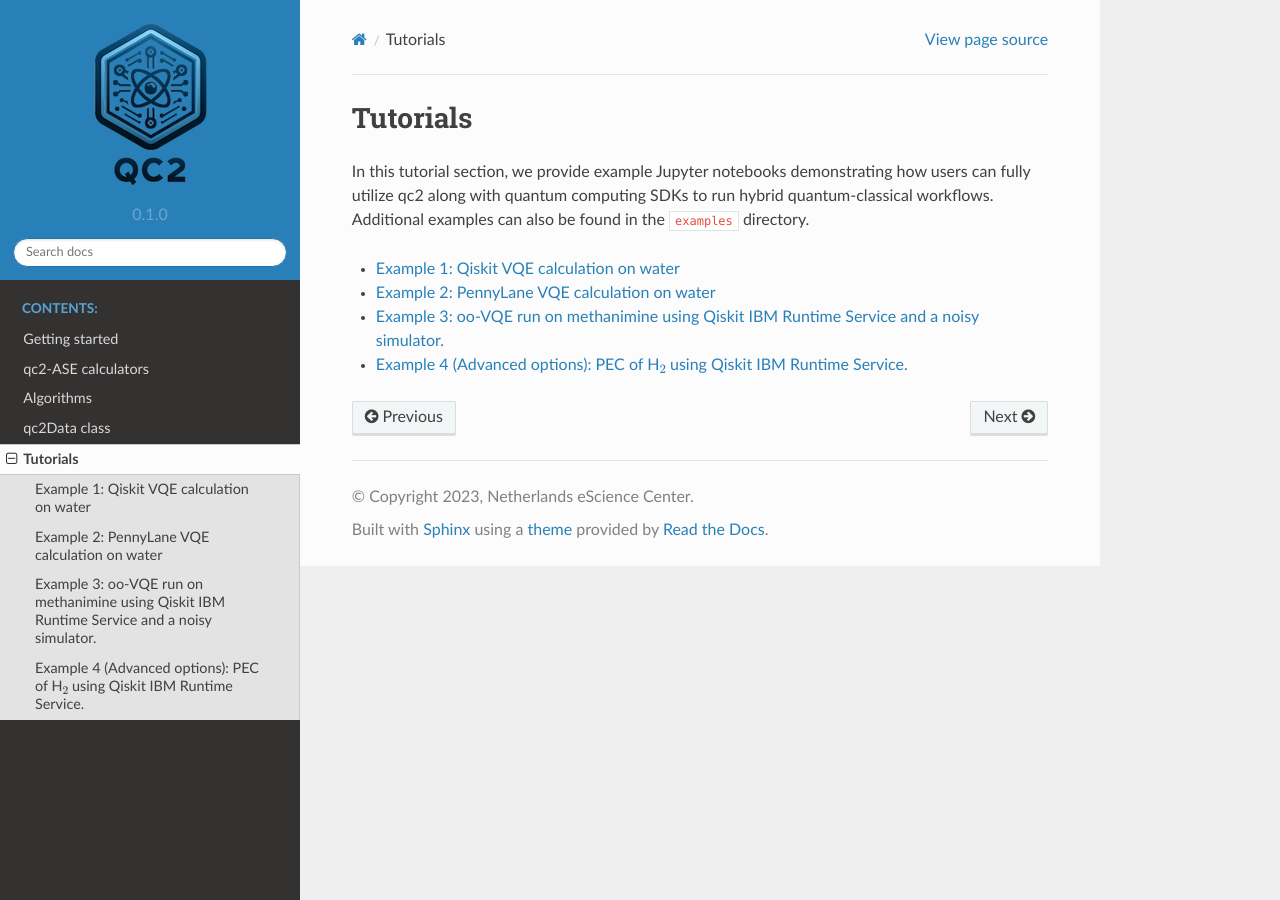
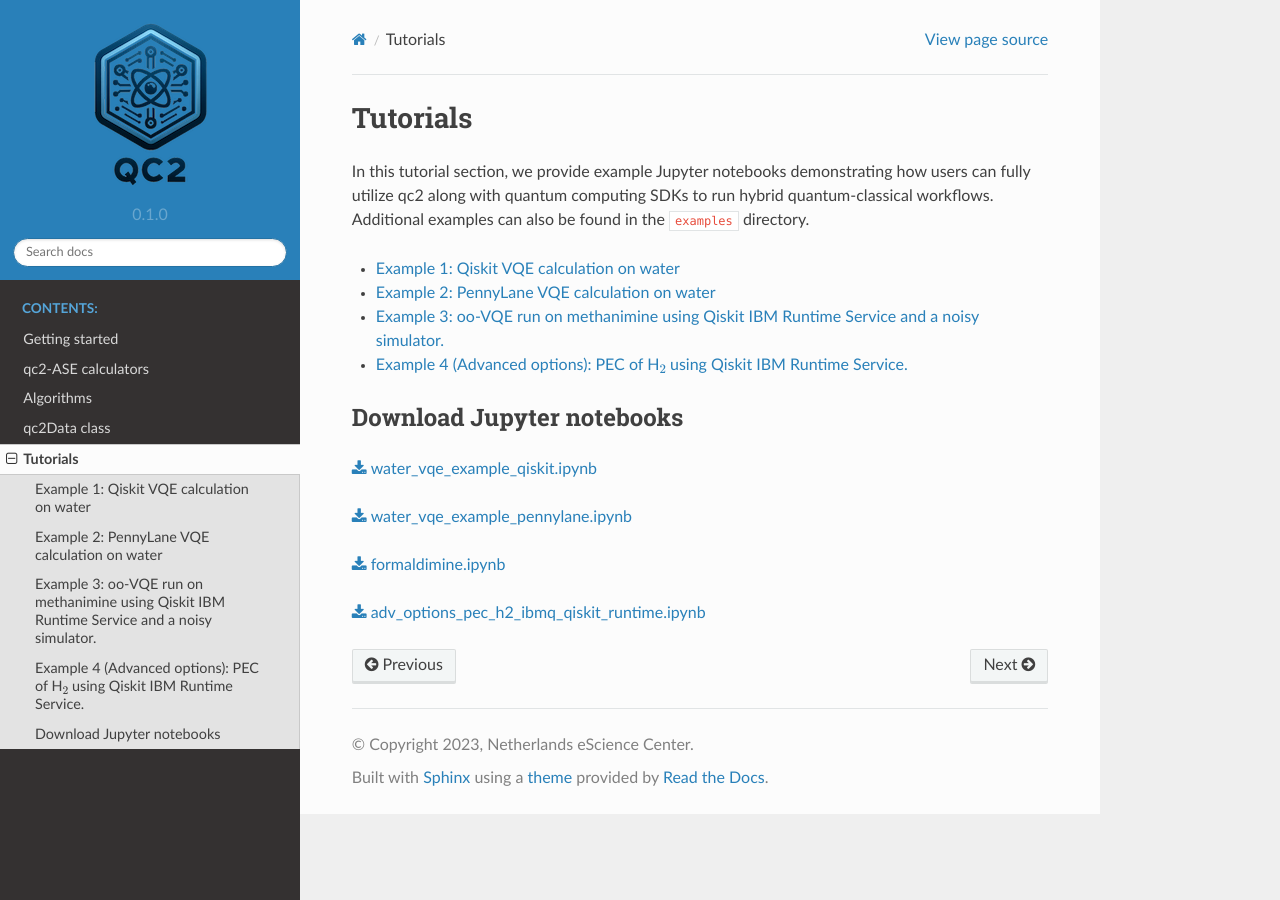
Before and after one commit to qc2nl/qc2, a Sphinx documentation site: the page built from docs/tutorials/index.rst, in a window 1280 px wide. Built offline with Sphinx 7.4.7 and the Read the Docs theme 2.0.0, drawn with Linux system fonts in a browser that asks for light colours.

Commit message:
Add links to download jupyter notebooks from docs

```diff
--- a/docs/tutorials/index.rst
+++ b/docs/tutorials/index.rst
@@ -13,3 +13,14 @@ with quantum computing SDKs to run hybrid quantum-classical workflows. Additiona
   water_vqe_example_pennylane
   formaldimine
   adv_options_pec_h2_ibmq_qiskit_runtime
+
+
+Download Jupyter notebooks
+--------------------------
+:download:`water_vqe_example_qiskit.ipynb`
+
+:download:`water_vqe_example_pennylane.ipynb`
+
+:download:`formaldimine.ipynb`
+
+:download:`adv_options_pec_h2_ibmq_qiskit_runtime.ipynb`
```
